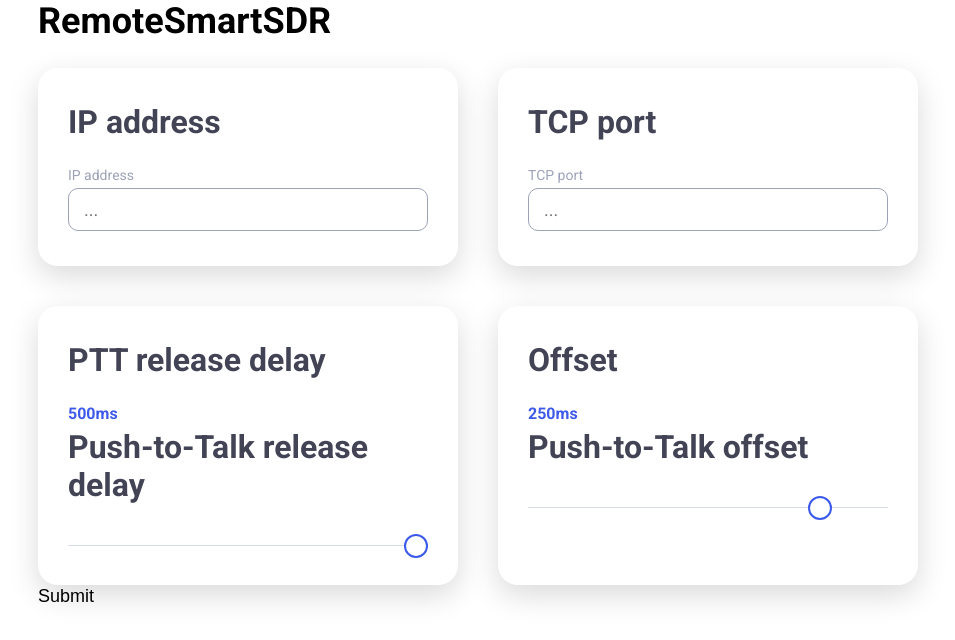
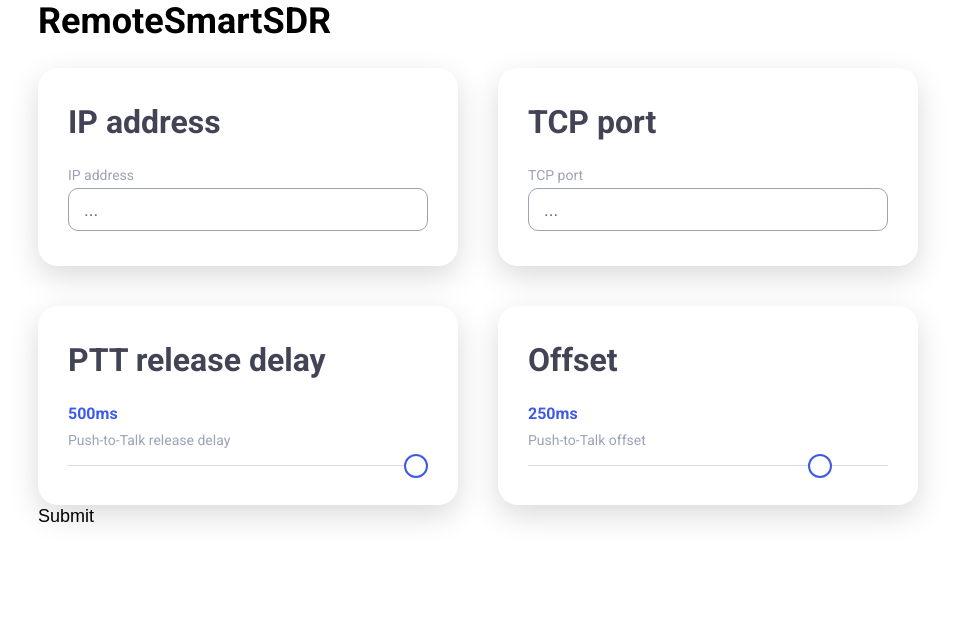
Before and after one commit to on3ure/remoteSmartSDR, a Next.js app in the folder web/: page / in a window 1280 px wide. Shown: the top 640 px of the page, without its empty margins (162-1117 px from the left). Built offline with nearby package versions, Linux system fonts and the light colour scheme.

Commit message:
Removed old label styling in slider component

```diff
--- a/web/src/components/slider/Slider.scss
+++ b/web/src/components/slider/Slider.scss
@@ -1,14 +1,4 @@
 .slider {
-  label {
-    display: block;
-
-    margin-bottom: 2.5rem;
-
-    font-size: 3.2rem;
-    font-weight: 700;
-    color: #424456;
-  }
-
   &__value {
     margin-bottom: .5rem;
 
```
